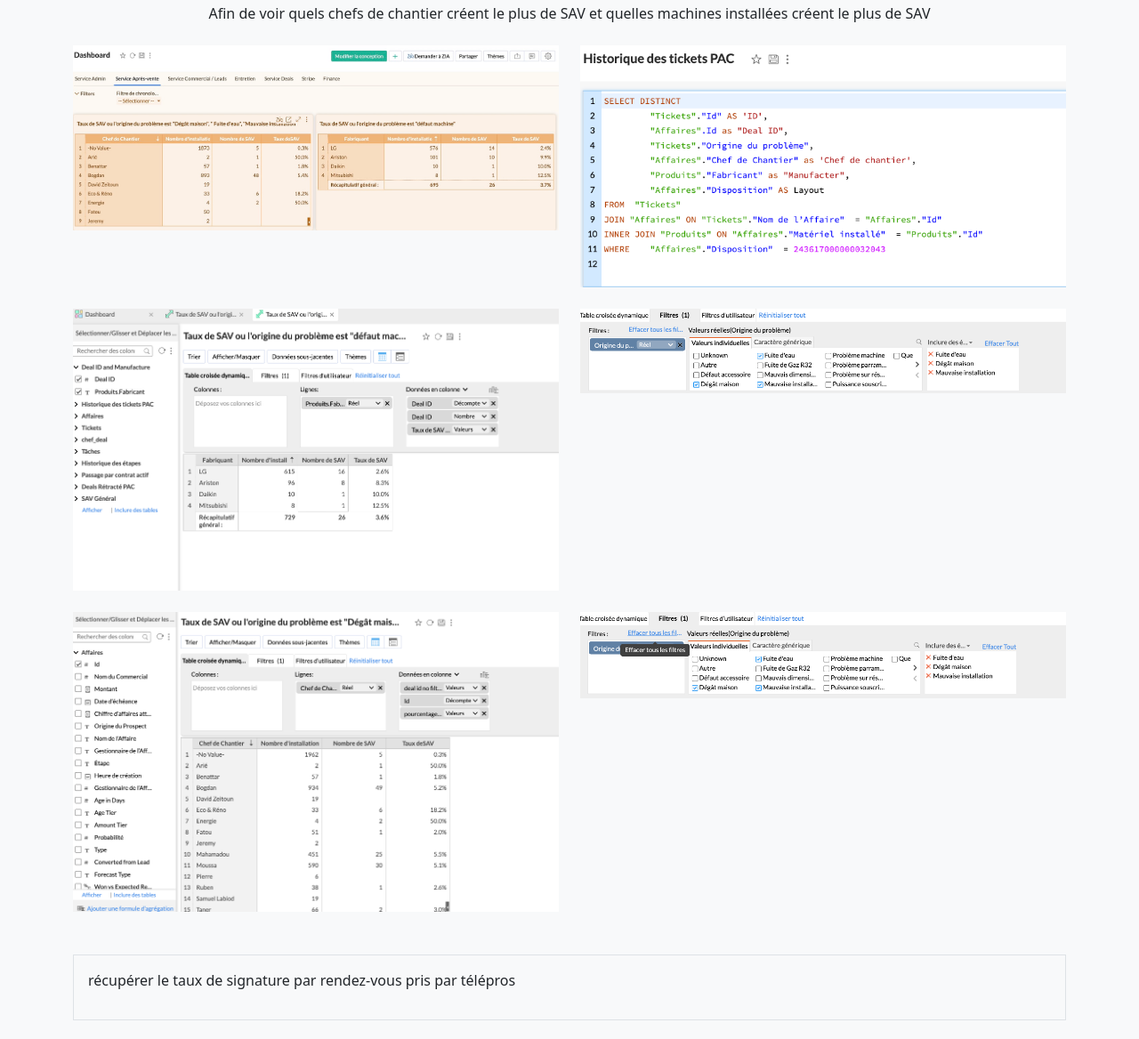
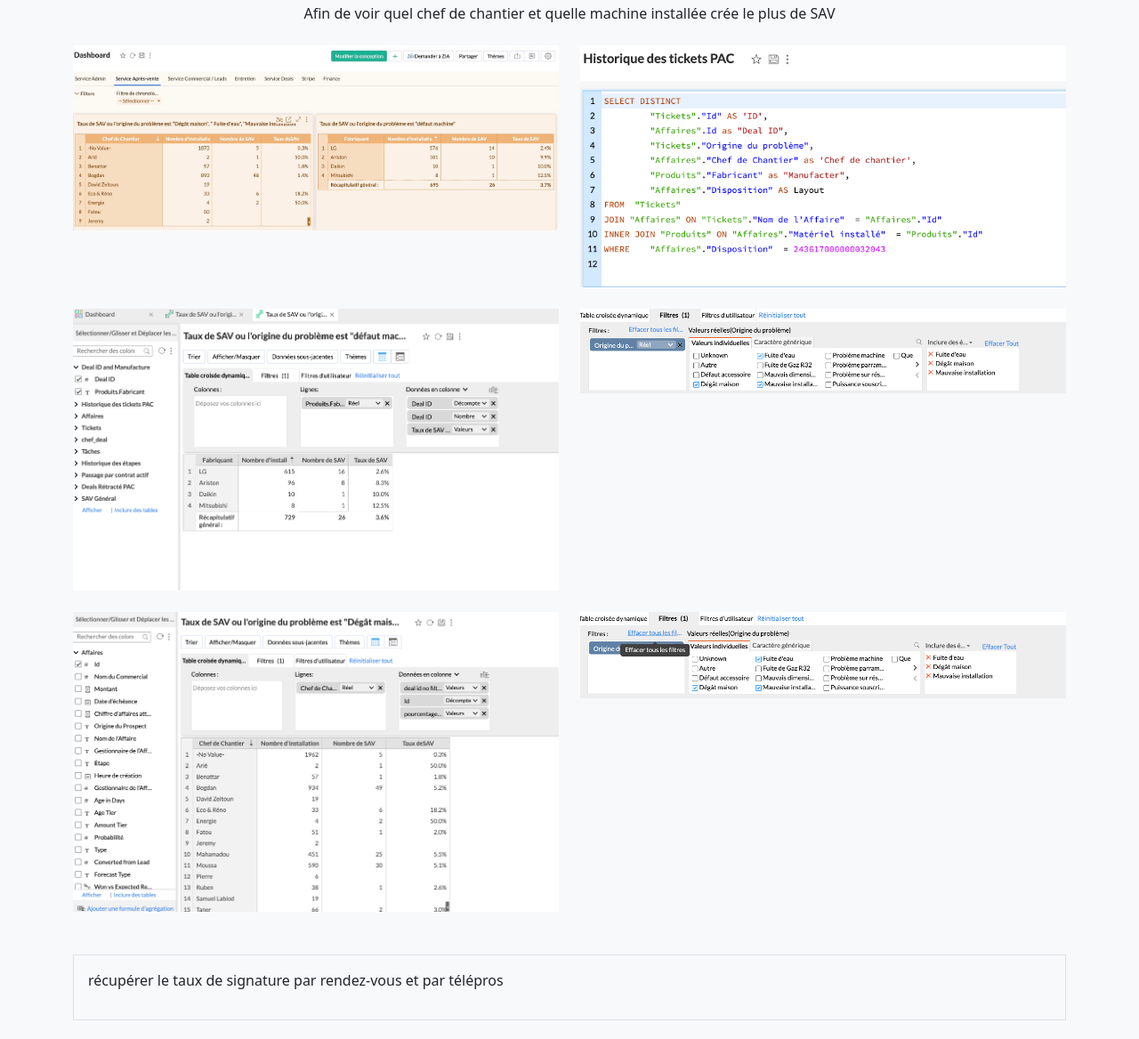
Before and after one commit to edenboh/portefolio2, a plain HTML site: page html/sqlEcovair.html in a window 1280 px wide. Shown: the part 101-1269 px from the top of the page at 89% size. Drawn offline with nearby package versions, Linux system fonts and the light colour scheme.

Commit message:
sqll gram

```diff
--- a/html/sqlEcovair.html
+++ b/html/sqlEcovair.html
@@ -12,7 +12,7 @@
 <div class="container mt-5">
     <div class="text-center">
         <h1>SQL</h1>
-        <p>Afin de voir quels chefs de chantier créent le plus de SAV et quelles machines installées créent le plus de SAV</p>
+        <p>Afin de voir quel chef de chantier et quelle machine installée crée le plus de SAV  </p>
     </div>
 
     <div class="row mt-4">
@@ -39,7 +39,7 @@
     </div>
 
     <div class="border p-3 mt-4">
-        <p>récupérer le taux de signature par rendez-vous pris par télépros</p>
+        <p>récupérer le taux de signature par rendez-vous et par télépros</p>
     </div>
 
     <div class="row mt-4">
```
